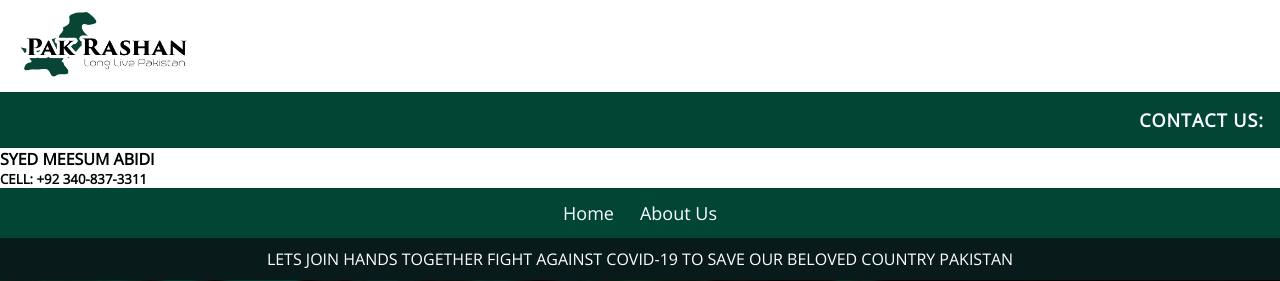
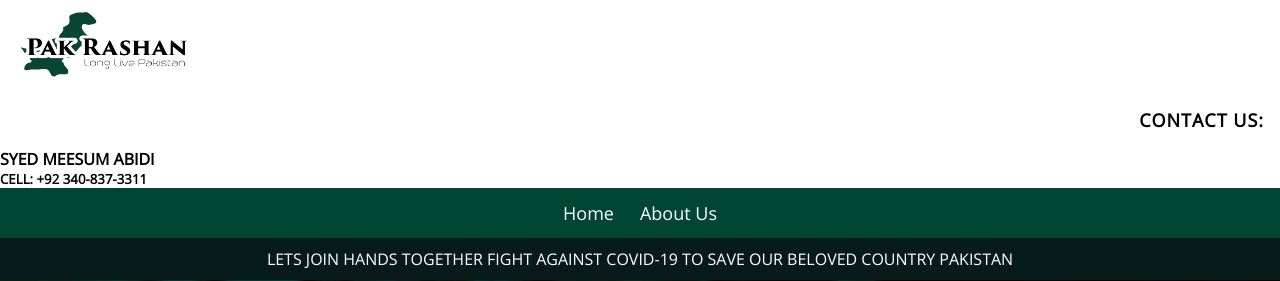
Before and after one commit to AliTechGeek52/pak-rashan, a PHP site: page / in a window 1280 px wide. Shown: the top 281 px of the page. Run offline with PHP 8.4, Linux system fonts and the light colour scheme.

Commit message:
Update style.css

```diff
--- a/style.css
+++ b/style.css
@@ -14,8 +14,7 @@ body {
 }
 
 h3 {
-  background-color: #014535;
-  color: white;
+  color: black;
   font-size: 18px;
   text-align: right;
   padding: 16px;
```
